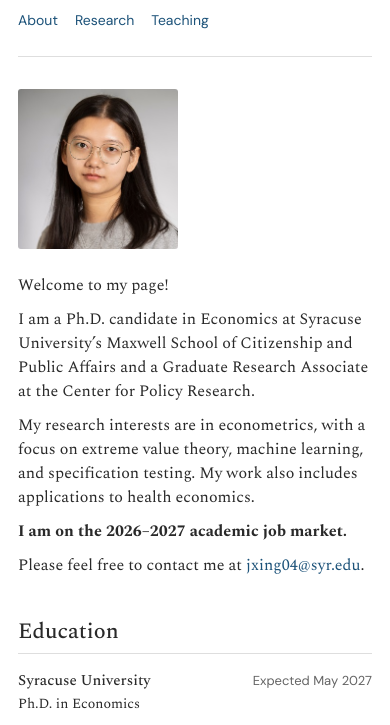
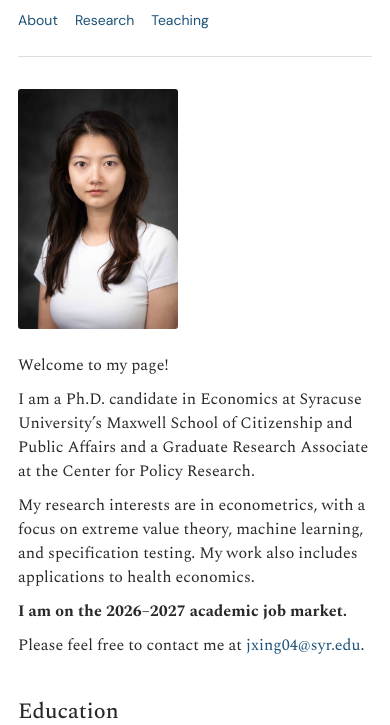
Before and after one commit to Jiahe-Xing/Jiahe-Xing.github.io, a plain HTML site: page index.html in a window 390 px wide. Shown: the part 93-818 px from the top of the page. Drawn offline with nearby package versions, Linux system fonts and the light colour scheme.

Commit message:
Update profile photo with new portrait

```diff
--- a/index.html
+++ b/index.html
@@ -94,7 +94,7 @@
     .profile-photo {
       display: block;
       width: 190px;
-      height: 190px;
+      height: auto;
       border-radius: 3px;
     }
 
@@ -234,7 +234,7 @@
         grid-template-columns: 1fr;
         gap: 24px;
       }
-      .profile-photo { grid-row: 1; width: 160px; height: 160px; }
+      .profile-photo { grid-row: 1; width: 160px; height: auto; }
     }
   </style>
 </head>
@@ -277,7 +277,7 @@
           Please feel free to contact me at <a href="mailto:jxing04@syr.edu">jxing04@syr.edu</a>.
         </p>
         </div>
-        <img class="profile-photo" src="assets/jiahe-xing.jpg" alt="Jiahe Xing" width="325" height="325">
+        <img class="profile-photo" src="assets/jiahe-xing-2026.jpg" alt="Jiahe Xing" width="1000" height="1500">
       </div>
 
       <section id="education" aria-labelledby="education-title">
```
Also changed, not shown: assets/jiahe-xing-2026.jpg (added).
